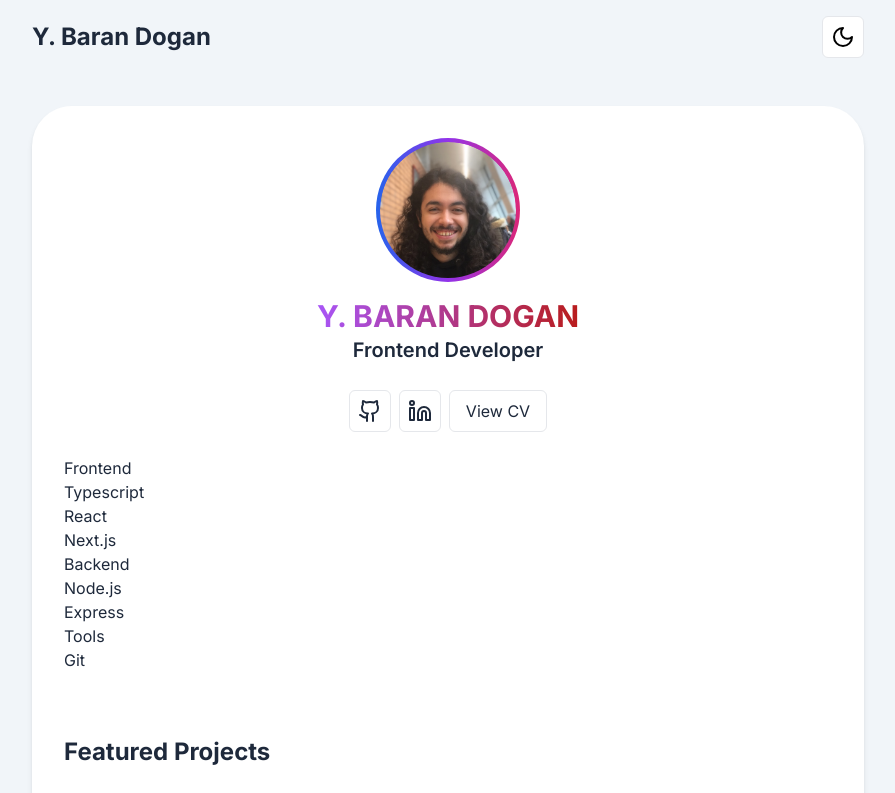
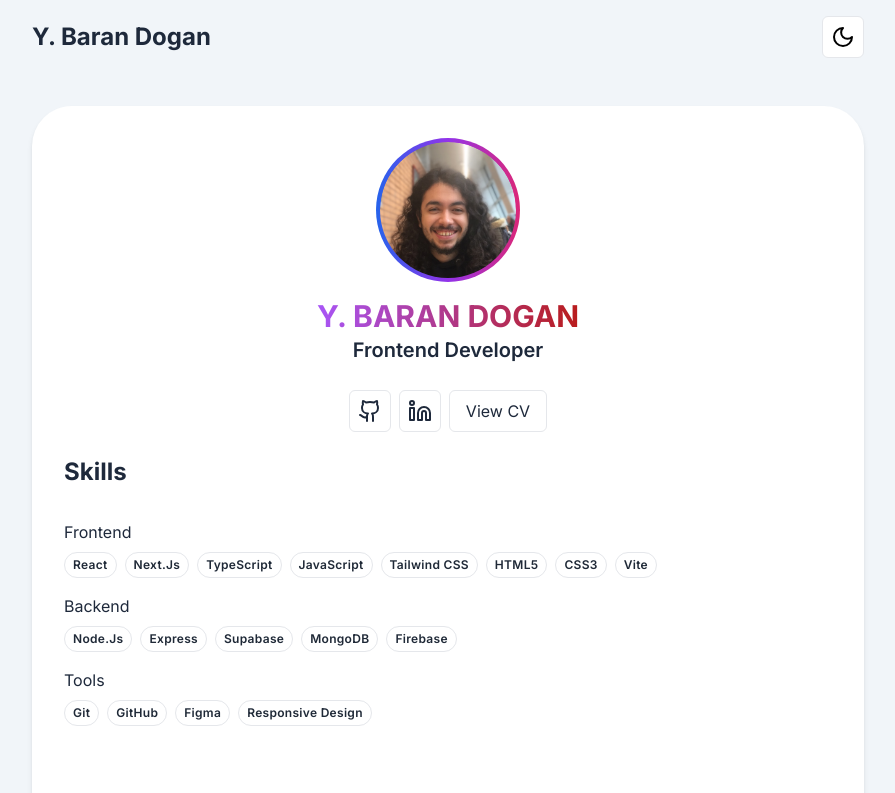
Before and after one commit to phscloq/baran, a Next.js app: page / in a window 1280 px wide. Shown: the top 793 px of the page, without its empty margins (192-1087 px from the left). Built offline with nearby package versions, Linux system fonts and the light colour scheme.

Commit message:
Refactor Skills component to improve structure and styling

```diff
--- a/app/components/skills.tsx
+++ b/app/components/skills.tsx
@@ -1,23 +1,29 @@
+import Badge from "./badge"
+
 export default function Skills(){
     const techStack = [
-        { category: "Frontend", technologies: ["Typescript", "React", "Next.js"] },
-        { category: "Backend", technologies: ["Node.js", "Express"] },
-        { category: "Tools", technologies: ["Git"] },
+        { category: "Frontend", technologies: ["React", "Next.js", "TypeScript", "JavaScript", "Tailwind CSS", "HTML5", "CSS3", "Vite"] },
+        { category: "Backend", technologies: ["Node.js", "Express", "Supabase", "MongoDB", "Firebase"] },
+        { category: "Tools", technologies: ["Git", "GitHub", "Figma", "Responsive Design"] },
     ]
 
     return (
-        <div>
+        <section id="skills">
+            <h2 className="text-2xl font-bold mb-8">Skills</h2>
+            <div className=" space-y-4">
                 {techStack.map(({ category, technologies }) => (
-                <div key={category}>
+                    <div key={category} className="mb-4">
                         <h1>{category}</h1>
+                        <div className="flex gap-2 mt-2">
                         {technologies.map((title)=>{
                             return(
-                            <h3 key={title}>{title}</h3>
+                                <Badge key={title}>{title}</Badge>
                             )
                         })}
                         </div>
+                    </div>
                 ))}
             </div>
-
+        </section>
     )
 }
```
Lines whose indentation alone changed are shown as unchanged.
